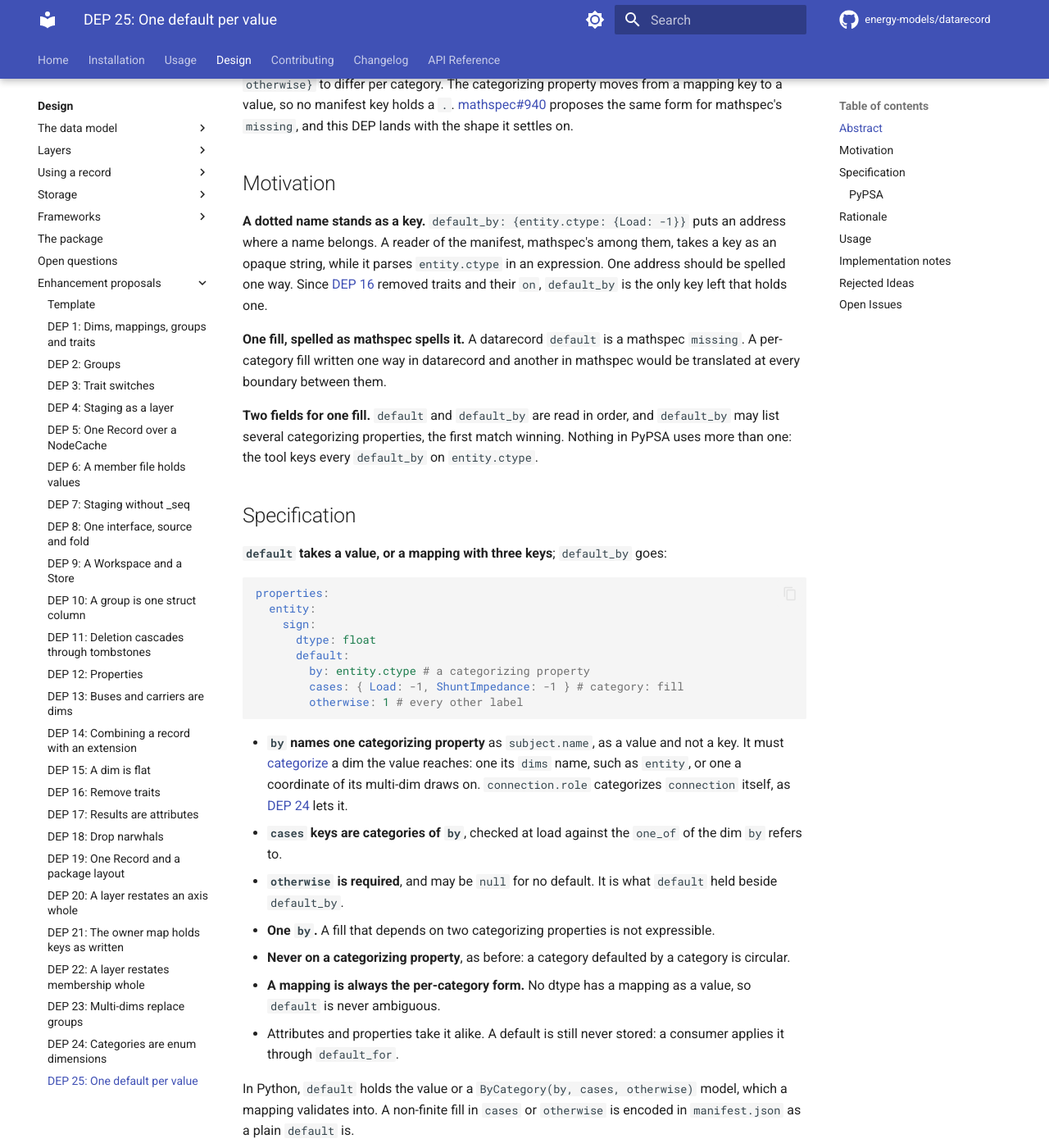
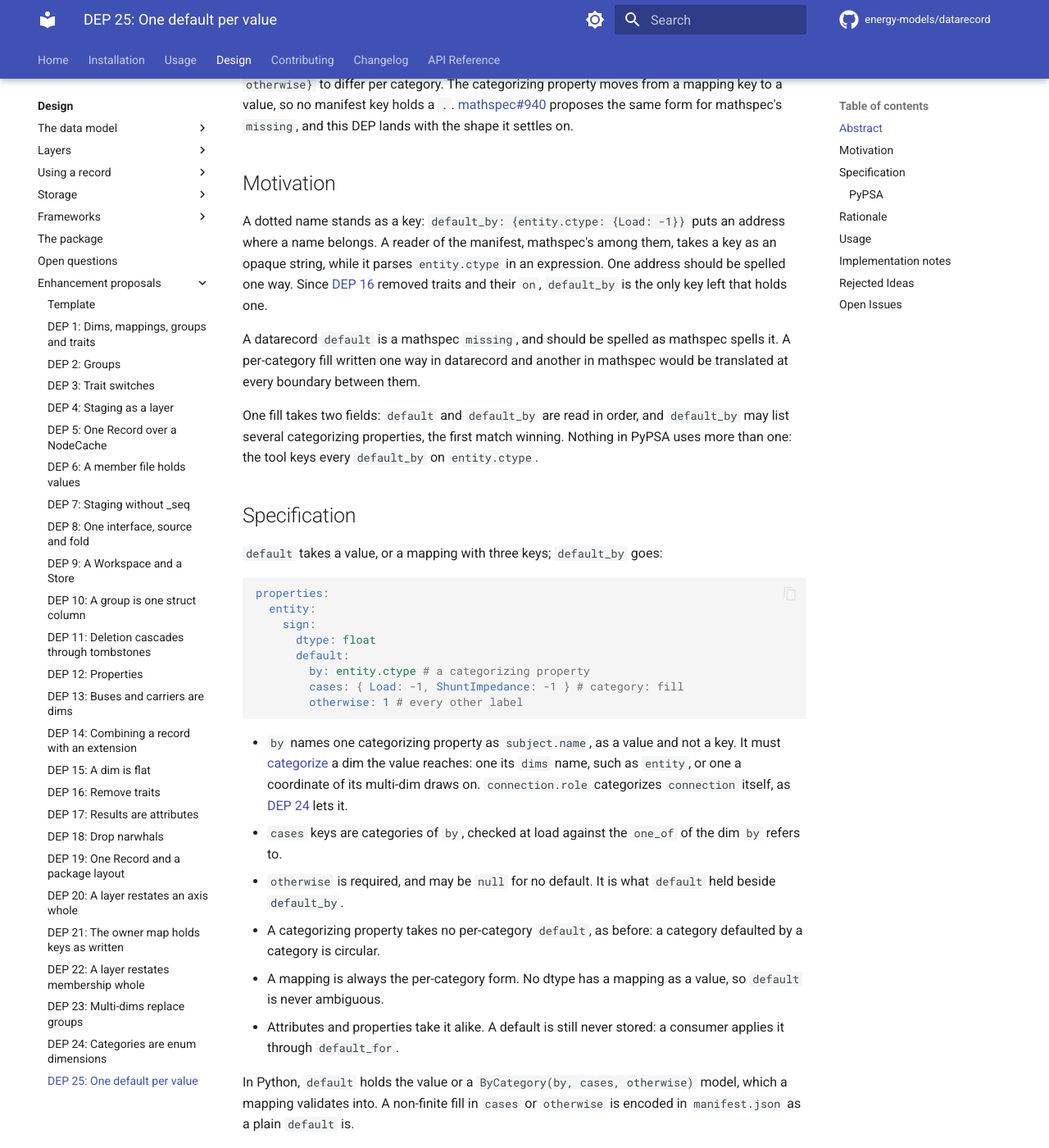
Before and after one commit to energy-models/datarecord, an MkDocs documentation site: the page built from docs/design/proposals/dep-0025-one-default.md, in a window 1280 px wide and 1400 px high, scrolled down 544 px. Shown: the whole window at 82% size. Built offline with MkDocs 1.6.1 and Material for MkDocs 9.7.7, drawn with Linux system fonts in a browser that asks for light colours; comment, search, counter and statistics services are not loaded; some of the changed text lies outside the part shown.

Commit message:
docs: DEP 25 without bold lead-ins

````diff
--- a/docs/design/proposals/dep-0025-one-default.md
+++ b/docs/design/proposals/dep-0025-one-default.md
@@ -20,15 +20,15 @@ SPDX-License-Identifier: CC-BY-4.0
 
 ## Motivation
 
-**A dotted name stands as a key.** `default_by: {entity.ctype: {Load: -1}}` puts an address where a name belongs. A reader of the manifest, mathspec's among them, takes a key as an opaque string, while it parses `entity.ctype` in an expression. One address should be spelled one way. Since [DEP 16](dep-0016-remove-traits.md) removed traits and their `on`, `default_by` is the only key left that holds one.
+A dotted name stands as a key: `default_by: {entity.ctype: {Load: -1}}` puts an address where a name belongs. A reader of the manifest, mathspec's among them, takes a key as an opaque string, while it parses `entity.ctype` in an expression. One address should be spelled one way. Since [DEP 16](dep-0016-remove-traits.md) removed traits and their `on`, `default_by` is the only key left that holds one.
 
-**One fill, spelled as mathspec spells it.** A datarecord `default` is a mathspec `missing`. A per-category fill written one way in datarecord and another in mathspec would be translated at every boundary between them.
+A datarecord `default` is a mathspec `missing`, and should be spelled as mathspec spells it. A per-category fill written one way in datarecord and another in mathspec would be translated at every boundary between them.
 
-**Two fields for one fill.** `default` and `default_by` are read in order, and `default_by` may list several categorizing properties, the first match winning. Nothing in PyPSA uses more than one: the tool keys every `default_by` on `entity.ctype`.
+One fill takes two fields: `default` and `default_by` are read in order, and `default_by` may list several categorizing properties, the first match winning. Nothing in PyPSA uses more than one: the tool keys every `default_by` on `entity.ctype`.
 
 ## Specification
 
-**`default` takes a value, or a mapping with three keys**; `default_by` goes:
+`default` takes a value, or a mapping with three keys; `default_by` goes:
 
 ```yaml
 properties:
@@ -41,12 +41,11 @@ properties:
         otherwise: 1 # every other label
 ```
 
-- **`by` names one categorizing property** as `subject.name`, as a value and not a key. It must [categorize](../model/properties.md#categories) a dim the value reaches: one its `dims` name, such as `entity`, or one a coordinate of its multi-dim draws on. `connection.role` categorizes `connection` itself, as [DEP 24](dep-0024-categories-are-enum-dimensions.md#a-categorizing-property-of-a-multi-dim) lets it.
-- **`cases` keys are categories of `by`**, checked at load against the `one_of` of the dim `by` refers to.
-- **`otherwise` is required**, and may be `null` for no default. It is what `default` held beside `default_by`.
-- **One `by`.** A fill that depends on two categorizing properties is not expressible.
-- **Never on a categorizing property**, as before: a category defaulted by a category is circular.
-- **A mapping is always the per-category form.** No dtype has a mapping as a value, so `default` is never ambiguous.
+- `by` names one categorizing property as `subject.name`, as a value and not a key. It must [categorize](../model/properties.md#categories) a dim the value reaches: one its `dims` name, such as `entity`, or one a coordinate of its multi-dim draws on. `connection.role` categorizes `connection` itself, as [DEP 24](dep-0024-categories-are-enum-dimensions.md#a-categorizing-property-of-a-multi-dim) lets it.
+- `cases` keys are categories of `by`, checked at load against the `one_of` of the dim `by` refers to.
+- `otherwise` is required, and may be `null` for no default. It is what `default` held beside `default_by`.
+- A categorizing property takes no per-category `default`, as before: a category defaulted by a category is circular.
+- A mapping is always the per-category form. No dtype has a mapping as a value, so `default` is never ambiguous.
 - Attributes and properties take it alike. A default is still never stored: a consumer applies it through `default_for`.
 
 In Python, `default` holds the value or a `ByCategory(by, cases, otherwise)` model, which a mapping validates into. A non-finite fill in `cases` or `otherwise` is encoded in `manifest.json` as a plain `default` is.
@@ -59,13 +58,13 @@ In Python, `default` holds the value or a `ByCategory(by, cases, otherwise)` mod
 
 ## Rationale
 
-**`by` as a value.** An address belongs where an expression parser reads it. `by` is the keyword mathspec's `sum` uses for "grouped by this", and [mathspec#939](https://github.com/energy-models/mathspec/issues/939) would let mathspec address `entity.ctype` as datarecord does.
+`by` is a value because an address belongs where an expression parser reads it. `by` is the keyword mathspec's `sum` uses for "grouped by this", and [mathspec#939](https://github.com/energy-models/mathspec/issues/939) would let mathspec address `entity.ctype` as datarecord does.
 
-**One `by` is enough.** Every per-category default in PyPSA depends on `ctype` alone, and a fill by two categories reads as a rule of the model rather than a fill of the data.
+One `by` is enough. Every per-category default in PyPSA depends on `ctype` alone, and a fill by two categories reads as a rule of the model rather than a fill of the data.
 
-**`otherwise`, not `default` beside `cases`.** One field holds the fill, whatever shape it takes, so a reader asks one field and a writer cannot set two that disagree.
+`otherwise` replaces a `default` beside `cases`, so one field holds the fill, whatever shape it takes, so a reader asks one field and a writer cannot set two that disagree.
 
-**What breaks:**
+What breaks:
 
 - Every `default_by` is rewritten, and every stored manifest that holds one is refused.
 - A fill by two categorizing properties is lost.
@@ -93,18 +92,18 @@ schema.default_for("p_min_pu")  # 0, a category left out matches no case
 
 Checks that hold once built:
 
-- **No manifest key holds a `.`** in any manifest the tool writes.
-- **A misspelt category in `cases` fails at load.**
-- **Every PyPSA default round-trips**: `default_for` agrees with PyPSA's registry per type.
+- No manifest key holds a `.` in any manifest the tool writes.
+- A misspelt category in `cases` fails at load.
+- Every PyPSA default round-trips: `default_for` agrees with PyPSA's registry per type.
 
 ## Rejected Ideas
 
-**A list of `{by, cases}`**, keeping `default_by`'s several properties. Nothing needs it, and the first-match order is a rule a reader has to know.
+A list of `{by, cases}` would keep `default_by`'s several properties. Nothing needs it, and the first-match order is a rule a reader has to know.
 
-**`default_by` kept beside a plain `default`**, with its key moved to a value. Two fields for one fill, where `otherwise` says what `default` did.
+`default_by` could stay beside a plain `default`, with its key moved to a value. That is two fields for one fill, where `otherwise` says what `default` did.
 
 ## Open Issues
 
-- **The shape mathspec settles on.** On hold until [mathspec#940](https://github.com/energy-models/mathspec/issues/940) is decided; a different shape there is adopted here.
-- **A reading per case.** mathspec#940 lets a case be `refused` or `absent`, as in `cases: {Line: refused, Generator: absent}`. datarecord's `default` is a value or `null` and has no readings, so a case holding one needs a meaning here first.
-- **`cases` in two shapes.** On a mathspec named expression, `cases` maps a case name to `{when, expression}`; here it maps a category to a fill. A reader of both meets one key with two meanings unless mathspec#940 picks another.
+- The DEP is on hold until [mathspec#940](https://github.com/energy-models/mathspec/issues/940) is decided; a different shape there is adopted here.
+- mathspec#940 lets a case be `refused` or `absent`, as in `cases: {Line: refused, Generator: absent}`. datarecord's `default` is a value or `null` and has no readings, so a case holding one needs a meaning here first.
+- On a mathspec named expression, `cases` maps a case name to `{when, expression}`; here it maps a category to a fill. A reader of both meets one key with two meanings unless mathspec#940 picks another.
````
